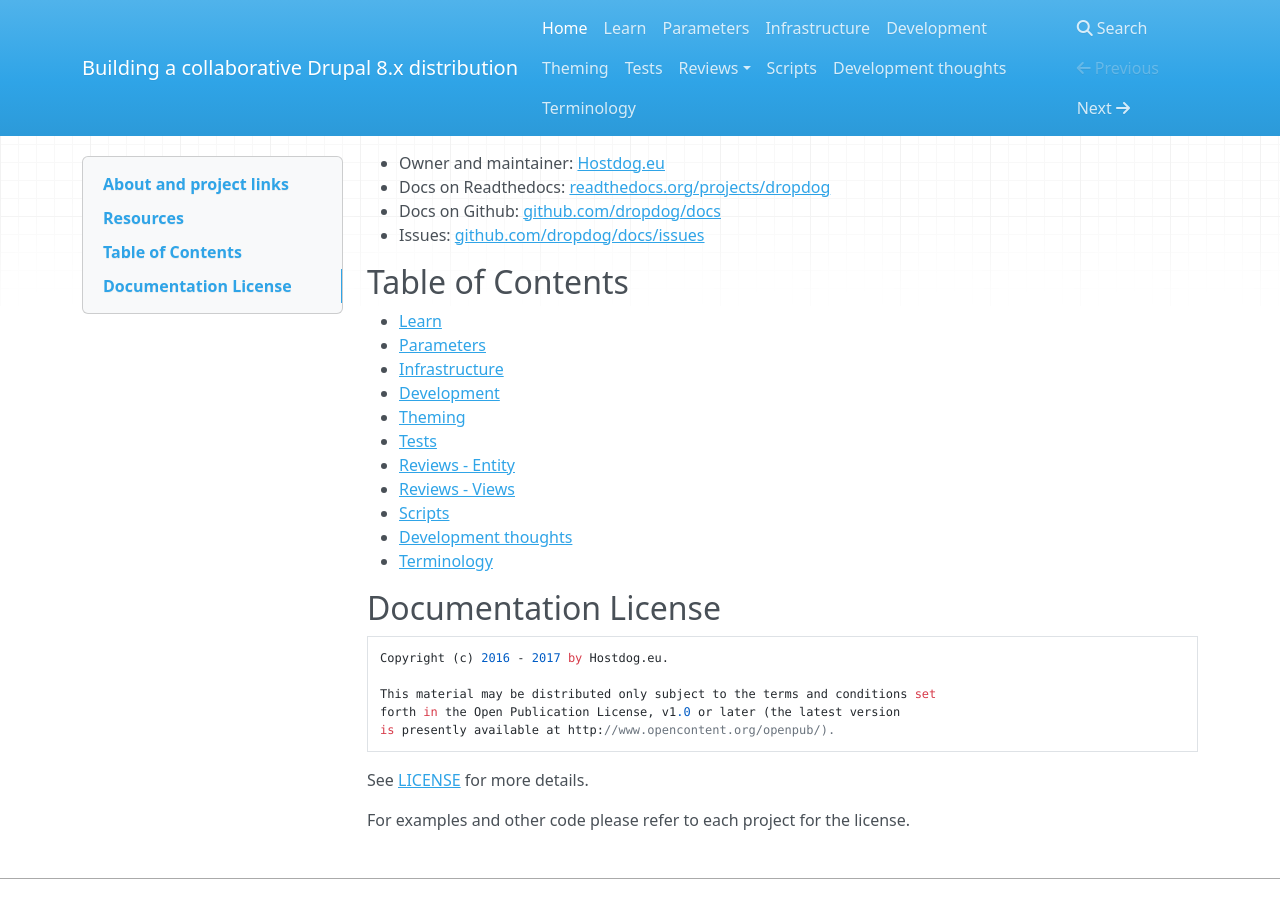
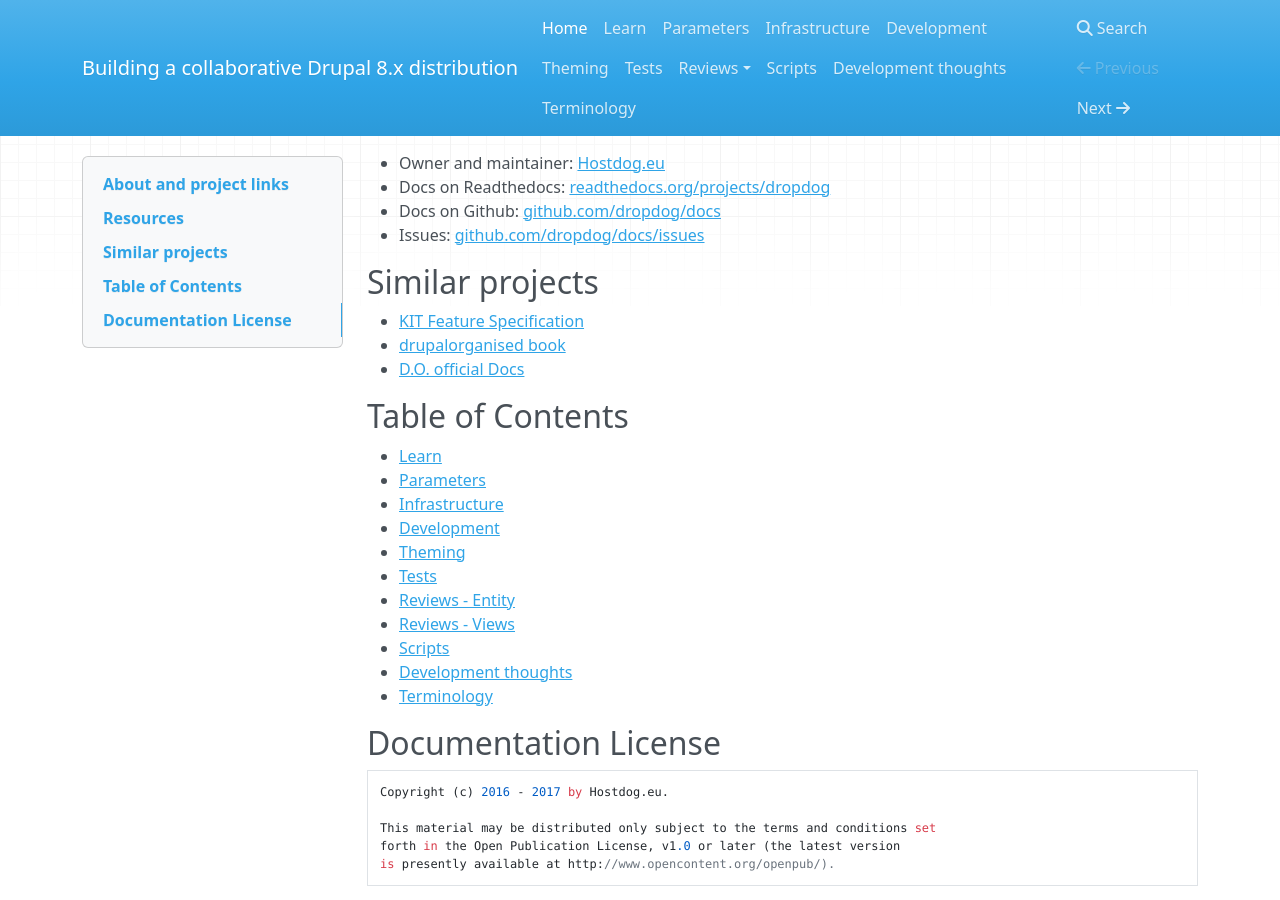
Before and after one commit to dropdog/docs, an MkDocs documentation site: the page built from docs/index.md, in a window 1280 px wide and 900 px high, scrolled down 402 px. Built offline with MkDocs 1.6.1, drawn with Linux system fonts in a browser that asks for light colours; nearby versions of some CDN libraries; old or Windows-style settings are respelled for this version of MkDocs.

Commit message:
Add similar projects

```diff
--- a/docs/index.md
+++ b/docs/index.md
@@ -18,6 +18,12 @@ You can use these Docs for your own purpose under [Open Publication License](htt
 - Docs on Readthedocs: [readthedocs.org/projects/dropdog](https://readthedocs.org/projects/dropdog/)
 - Docs on Github: [github.com/dropdog/docs](https://github.com/dropdog/docs)
 - Issues: [github.com/dropdog/docs/issues](https://github.com/dropdog/docs/issues)
+
+## Similar projects
+
+- [KIT Feature Specification](http://cgit.drupalcode.org/kit/tree/kitf.txt?id=refs/heads;id2=master)
+- [drupalorganised book](https://www.drupalorganised.com/content)
+- [D.O. official Docs](https://www.drupal.org/docs/8)
 
 ## Table of Contents
 
```
